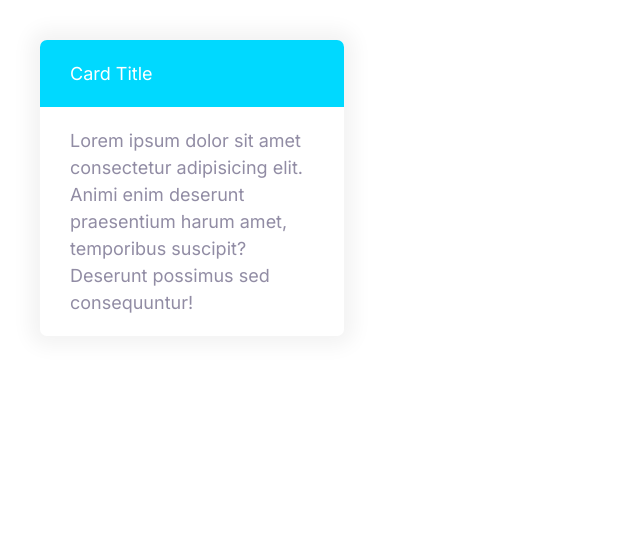
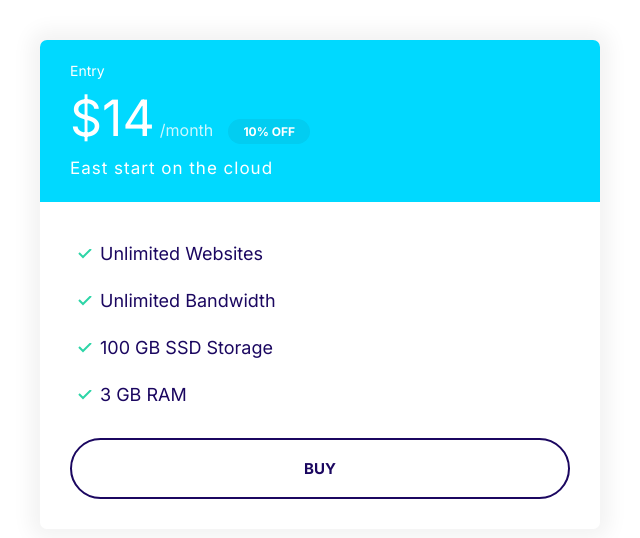
Before and after one commit to jadismail/JadIs, a plain HTML site: page index.html in a window 1280 px wide. Shown: the whole page, without its empty margins (0-640 px from the left). Drawn offline with Linux system fonts and the light colour scheme.

Commit message:
Build the Plan-card component.

```diff
--- a/css/styles.css
+++ b/css/styles.css
@@ -122,6 +122,7 @@
 
 .badge--small {
     font-size: 1.6rem;
+    padding: 0.5rem 1.5rem;
 }
 
 @media screen and (min-width: 1024px) {
@@ -311,3 +312,54 @@
     background-color: var(--color-secondary);
     color: white;
 }
+
+.card--secondary .badge--secondary {
+    background-color: #02cdf1;
+}
+
+
+/* Plans */
+
+.plan__name {
+    color: white;
+    margin: 0;
+    font-weight: 500;
+    font-size: 2.4rem;
+}
+
+.plan__price {
+    font-size: 6rem;
+}
+
+.plan__billing-cycle {
+    font-size: 2.4rem;
+    font-weight: 300;
+    opacity: 0.8;
+    margin-right: 1rem;
+}
+
+.plan__description {
+    font-size: 2rem;
+    font-weight: 300;
+    letter-spacing: 1px;
+    display: block;
+}
+
+.plan .list__item {
+    margin-bottom: 2rem;
+}
+
+@media screen and (min-width: 1024px) {
+    .plan__name {
+        font-size: 1.4rem;
+    }
+    .plan__price {
+        font-size: 5rem;
+    }
+    .plan__billing-cycle {
+        font-size: 1.6rem;
+    }
+    .plan__description {
+        font-size: 1.7rem;
+    }
+}
--- a/index.html
+++ b/index.html
@@ -14,10 +14,26 @@
 </head>
 
 <body>
-    <div style="width: 30%; padding: 4rem;">
-        <div class="card card--secondary">
-            <header class="card__header">Card Title</header>
-            <div class="card__body">Lorem ipsum dolor sit amet consectetur adipisicing elit. Animi enim deserunt praesentium harum amet, temporibus suscipit? Deserunt possimus sed consequuntur!</div>
+    <div style="width: 50%; padding: 4rem;">
+        <div class="plan">
+            <div class="card card--secondary">
+                <header class="card__header">
+                    <h3 class="plan__name">Entry</h3>
+                    <span class="plan__price">$14</span>
+                    <span class="plan__billing-cycle">/month</span>
+                    <span class="span badge badge--secondary badge--small">10% OFF</span>
+                    <span class="plan__description">East start on the cloud</span>
+                </header>
+                <div class="card__body">
+                    <ul class="list list--tick">
+                        <li class="list__item">Unlimited Websites</li>
+                        <li class="list__item">Unlimited Bandwidth</li>
+                        <li class="list__item">100 GB SSD Storage</li>
+                        <li class="list__item">3 GB RAM</li>
+                    </ul>
+                    <button class="btn btn--outline btn--block">Buy </button>
+                </div>
+            </div>
         </div>
     </div>
 </body>
```
Also changed, not shown: Components/plan-card.html (added, +20 -0 lines).
